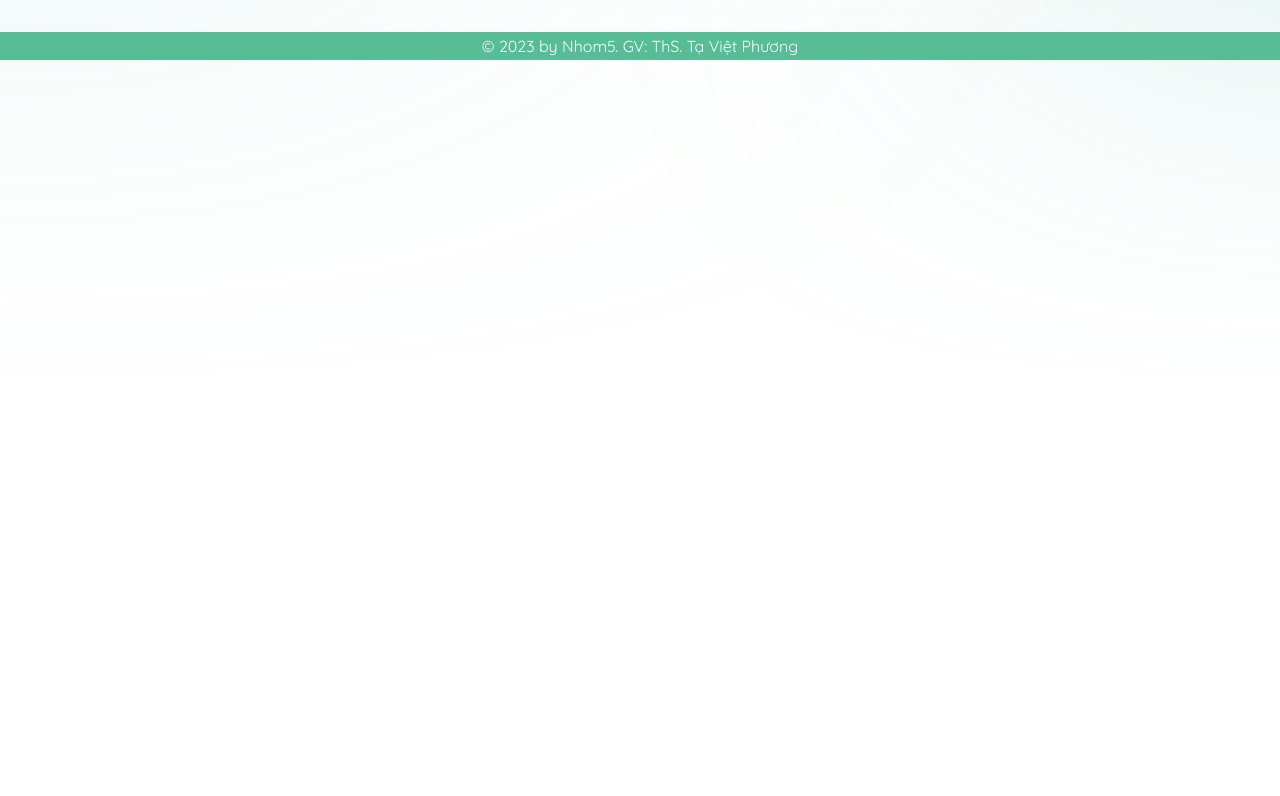
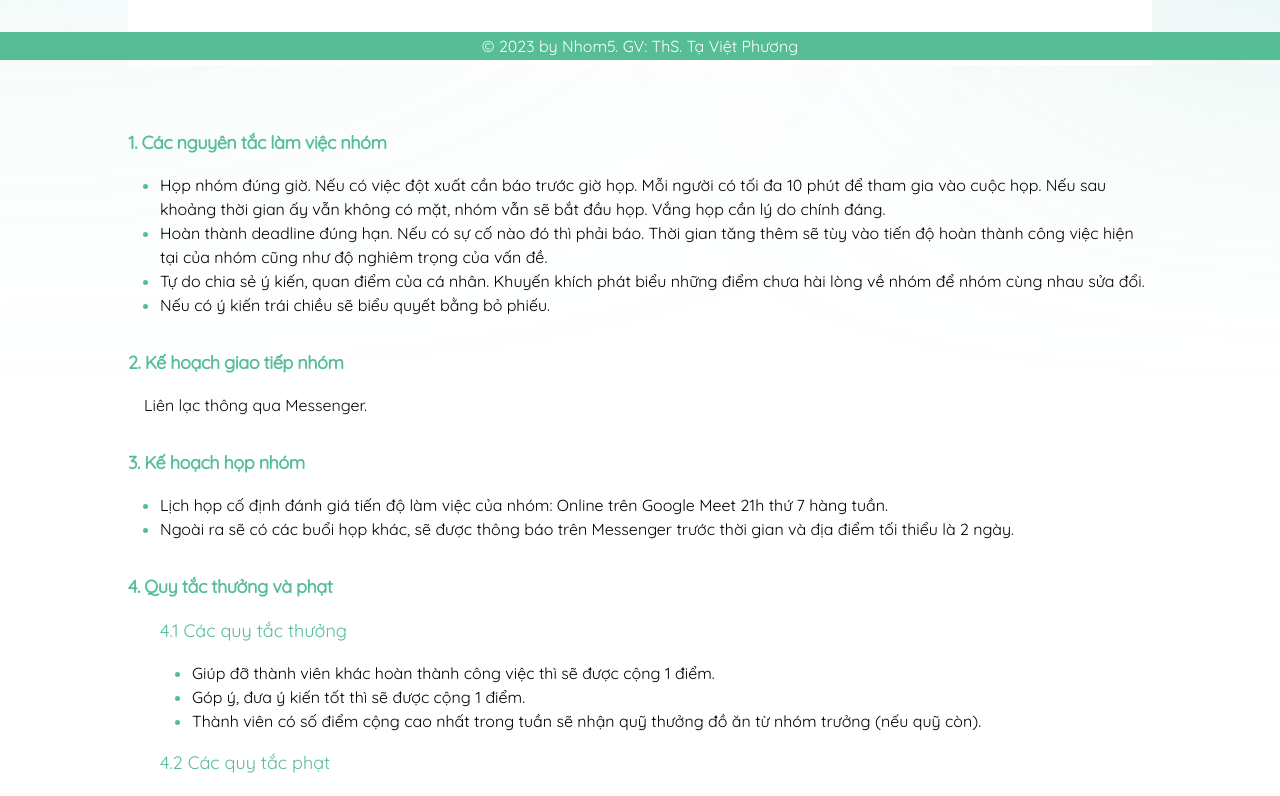
Before and after one commit to kimthu09/IS208-team5, a Next.js app in the folder frontend/: page /contract in a window 1280 px wide. Before the commit this address had no page. Shown: the part 740-1536 px from the top of the page. Before the commit the page ends 1040 px from the top, so only its background shows below. Built offline with nearby package versions, Linux system fonts and the light colour scheme.

Commit message:
dev: contract page

```diff
--- /dev/null
+++ b/frontend/app/contract/page.tsx
@@ -0,0 +1,128 @@
+import PageTitle from "@/components/page-title/page-title";
+import { Table, TableBody, TableCaption, TableCell, TableHead, TableHeader, TableRow } from "@/components/ui/table";
+import { PageTitleUnderlineType } from "@/constants";
+
+const Paraph = (props: { title: string, content: string[], other: any }) => {
+    const { title, content, other } = props;
+    return (
+        <div className="self-stretch flex flex-col gap-4">
+            <h2 className="text-primary text-lg">
+                {title}
+            </h2>
+            {
+                content.length == 1 ? <p className="ml-4">{content[0]}</p> : <ul>
+                    {content.map((item, index) => (
+                        <li className="list-item list-disc ml-8 text-primary" key={index}><p className="text-black">{item}</p></li>
+                    ))}
+                </ul>
+            }
+            {other}
+        </div>
+    )
+}
+
+const ContractPage = () => (
+    <div className="flex flex-col gap-16 items-center h-fit">
+        <PageTitle title="Hợp đồng" type={PageTitleUnderlineType.Type3} />
+        <iframe src="/files/contract/hop-dong-thanh-lap-nhom.pdf" className="w-full h-[500px]" />
+        <div className="flex flex-col gap-8">
+            <Paraph
+                title={"1. Các nguyên tắc làm việc nhóm"}
+                content={[
+                    "Họp nhóm đúng giờ. Nếu có việc đột xuất cần báo trước giờ họp. Mỗi người có tối đa 10 phút để tham gia vào cuộc họp. Nếu sau khoảng thời gian ấy vẫn không có mặt, nhóm vẫn sẽ bắt đầu họp. Vắng họp cần lý do chính đáng.",
+                    "Hoàn thành deadline đúng hạn. Nếu có sự cố nào đó thì phải báo. Thời gian tăng thêm sẽ tùy vào tiến độ hoàn thành công việc hiện tại của nhóm cũng như độ nghiêm trọng của vấn đề.",
+                    "Tự do chia sẻ ý kiến, quan điểm của cá nhân. Khuyến khích phát biểu những điểm chưa hài lòng về nhóm để nhóm cùng nhau sửa đổi.",
+                    "Nếu có ý kiến trái chiều sẽ biểu quyết bằng bỏ phiếu."
+                ]}
+                other={null} />
+            <Paraph
+                title={"2. Kế hoạch giao tiếp nhóm"}
+                content={[
+                    "Liên lạc thông qua Messenger.",
+                ]}
+                other={null} />
+            <Paraph
+                title={"3. Kế hoạch họp nhóm"}
+                content={[
+                    "Lịch họp cố định đánh giá tiến độ làm việc của nhóm: Online trên Google Meet 21h thứ 7 hàng tuần.",
+                    "Ngoài ra sẽ có các buổi họp khác, sẽ được thông báo trên Messenger trước thời gian và địa điểm tối thiểu là 2 ngày."
+                ]}
+                other={null} />
+            <div className="self-stretch flex flex-col gap-4">
+                <h2 className="text-primary text-lg">
+                    4. Quy tắc thưởng và phạt
+                </h2>
+                <h3 className="text-primary text-lg ml-8">
+                    4.1 Các quy tắc thưởng
+                </h3>
+                <ul>
+                    <li className="list-item list-disc ml-16 text-primary"><p className="text-black">Giúp đỡ thành viên khác hoàn thành công việc thì sẽ được cộng 1 điểm.</p></li>
+                    <li className="list-item list-disc ml-16 text-primary"><p className="text-black">Góp ý, đưa ý kiến tốt thì sẽ được cộng 1 điểm.</p></li>
+                    <li className="list-item list-disc ml-16 text-primary"><p className="text-black">Thành viên có số điểm cộng cao nhất trong tuần sẽ nhận quỹ thưởng đồ ăn từ
+                        nhóm trưởng (nếu quỹ còn).</p></li>
+                </ul>
+                <h3 className="text-primary text-lg ml-8">
+                    4.2 Các quy tắc phạt
+                </h3>
+                <ul>
+                    <li className="list-item list-disc ml-16 text-primary"><p className="text-black">Trễ họp quá 20 phút thì sẽ đóng 10,000 VND vào quỹ và bị trừ 1 điểm trừ.</p></li>
+                    <li className="list-item list-disc ml-16 text-primary"><p className="text-black">Công việc được giao hoàn thành không đúng hạn hoặc là làm không nghiêm
+                        túc thì sẽ bị phạt 5 điểm trừ.</p></li>
+                    <li className="list-item list-disc ml-16 text-primary"><p className="text-black">Nghỉ họp không báo trước thì sẽ đóng 20,000 VND vào quỹ và bị trừ 2 điểm.</p></li>
+                    <li className="list-item list-disc ml-16 text-primary"><p className="text-black">Nếu điểm trừ vượt quá 20 điểm sẽ bị đuổi khỏi nhóm.</p></li>
+                </ul>
+            </div>
+            <Paraph
+                title={"5. Tiêu chí đánh giá thành viên"}
+                content={[
+                    "Ở buổi học cuối, các thành viên sẽ đánh giá lẫn nhau dựa trên thang điểm từ 0 – 10 kèm theo lý do vì sao đánh giá như vậy.",
+                    "Các mức đánh giá"
+                ]}
+                other={<Table>
+                    <TableHeader>
+                        <TableRow className="bg-primary text-white border-none">
+                            <TableHead className="text-center font-bold"></TableHead>
+                            <TableHead className="text-center font-bold">9-10</TableHead>
+                            <TableHead className="text-center font-bold">7-8</TableHead>
+                            <TableHead className="text-center font-bold">5-6</TableHead>
+                            <TableHead className="text-center font-bold">&lt;5 </TableHead>
+                        </TableRow>
+                    </TableHeader>
+                    <TableBody>
+                        <TableRow className="border-none">
+                            <TableCell className="bg-primary text-white font-bold">Tinh thần trách nhiệm</TableCell>
+                            <TableCell className="border-b border-r">Hoàn thành tốt, nhanh chóng công việc được giao và công việc có hiệu quả cao</TableCell>
+                            <TableCell className="border-b border-r">Hoàn thành tốt, nhanh chóng công việc được giao</TableCell>
+                            <TableCell className="border-b border-r">Hoàn thành nhưng thời gian muộn</TableCell>
+                            <TableCell className="border-b border-r">Không hoàn thành công việc</TableCell>
+                        </TableRow>
+                        <TableRow className="border-none">
+                            <TableCell className="bg-primary text-white font-bold">Tinh thần hợp tác</TableCell>
+                            <TableCell className="border-b border-r">Hòa đồng, thân thiện, giúp đỡ thành viên khác</TableCell>
+                            <TableCell className="border-b border-r">Tôn trọng các thành viên khác nhưng cách làm việc còn khá riêng lẻ</TableCell>
+                            <TableCell className="border-b border-r">Làm việc riêng lẻ, độc lập với nhóm</TableCell>
+                            <TableCell className="border-b border-r">Không tôn trọng thành viên trong nhóm gây mất đoàn kết</TableCell>
+                        </TableRow>
+                        <TableRow className="border-none">
+                            <TableCell className="bg-primary text-white font-bold">Chuyên cần</TableCell>
+                            <TableCell className="border-b border-r">Tham gia các hoạt động của nhóm đầy đủ, tích cực, đúng thời gian</TableCell>
+                            <TableCell className="border-b border-r">Tham gia đủ các buổi họp nhóm, một số buổi còn đến trễ</TableCell>
+                            <TableCell className="border-b border-r">Vắng 1-2 buổi và còn đi trễ</TableCell>
+                            <TableCell className="border-b border-r">Không tham gia hoạt động của nhóm trên 2 buổi</TableCell>
+                        </TableRow>
+                        <TableRow className="border-none">
+                            <TableCell className="bg-primary text-white font-bold">Đóng góp ý kiến</TableCell>
+                            <TableCell className="border-b border-r">Có nhiều ý tưởng sáng tạo, tích cực, mang tính đột phá</TableCell>
+                            <TableCell className="border-b border-r">Đóng góp nhiều ý tưởng, nhưng tính đột phá không cao</TableCell>
+                            <TableCell className="border-b border-r">Ít khi đóng góp khi cần tham khảo ý kiến</TableCell>
+                            <TableCell className="border-b border-r">Không tham gia bàn luận vấn đề nào trong nhóm</TableCell>
+                        </TableRow>
+                    </TableBody>
+                </Table>} />
+        </div>
+
+
+    </div>
+)
+
+export default ContractPage;
--- a/frontend/components/ui/table.tsx
+++ b/frontend/components/ui/table.tsx
@@ -58,7 +58,7 @@ const TableRow = React.forwardRef<
   <tr
     ref={ref}
     className={cn(
-      "border-b transition-colors hover:bg-muted/50 data-[state=selected]:bg-muted",
+      "border-b",
       className
     )}
     {...props}
@@ -73,7 +73,7 @@ const TableHead = React.forwardRef<
   <th
     ref={ref}
     className={cn(
-      "h-12 px-4 text-left align-middle font-medium text-muted-foreground [&:has([role=checkbox])]:pr-0",
+      "h-12 px-4 text-left align-middle font-medium",
       className
     )}
     {...props}
```
Also changed, not shown: 1 other file (tests, documents, lock files or other folders).
